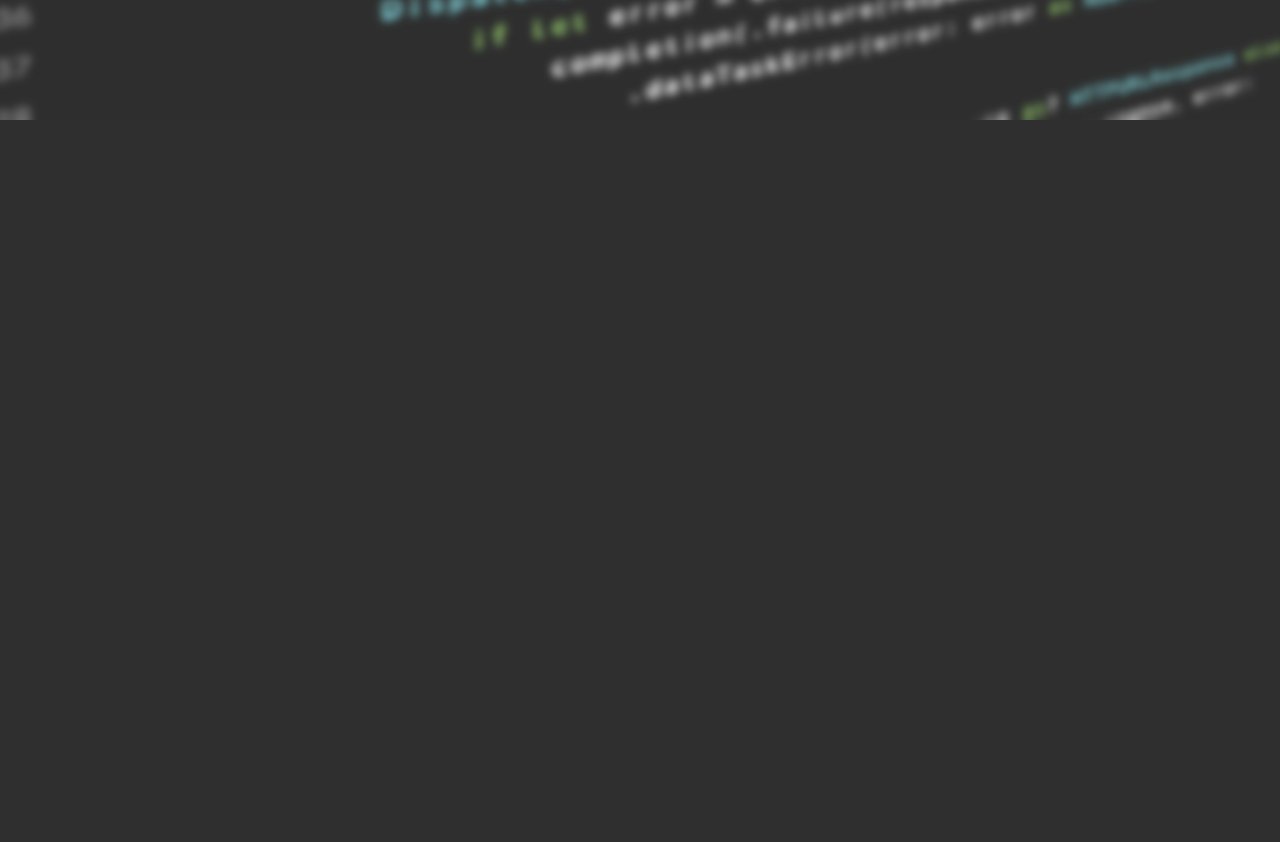
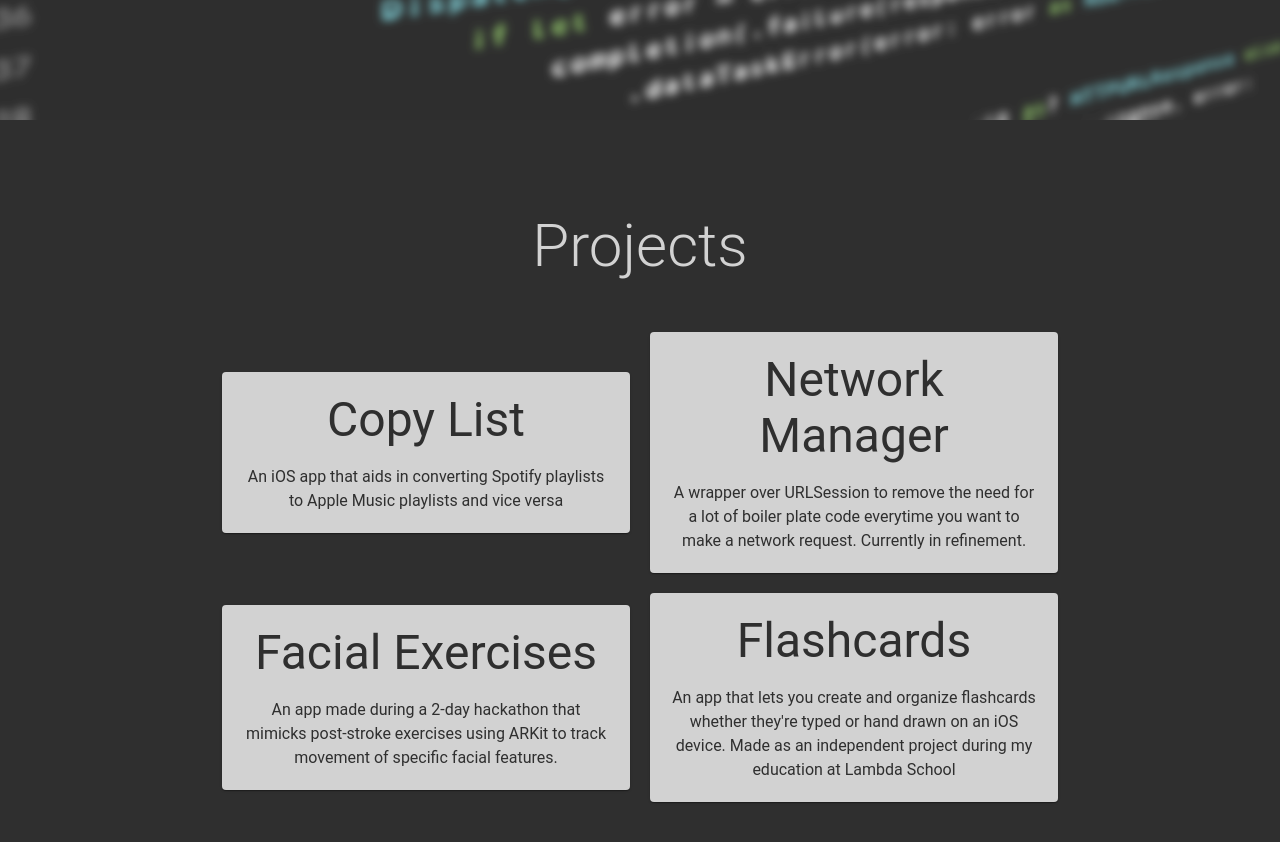
Before and after one commit to samanthagatt/portfolio, a React (Create React App) app: page / in a window 1280 px wide. Shown: the part 680-1522 px from the top of the page. Built offline with nearby package versions, Linux system fonts and the light colour scheme; a web font is replaced by a local one.

Commit message:
Populates Projects section

```diff
--- a/src/components/Home.js
+++ b/src/components/Home.js
@@ -4,7 +4,6 @@ import { Typography, makeStyles } from "@material-ui/core";
 const useStyles = makeStyles(() => ({
   fullScreen: {
     height: "100vh",
-    width: "100vw",
     minHeight: "10em",
     backgroundImage: "url('code.png')",
     backgroundSize: "cover",
@@ -14,8 +13,8 @@ const useStyles = makeStyles(() => ({
     alignItems: "center"
   },
   home: {
-    color: "rgb(200, 200, 200)",
-    textShadow: "0 0 10px rgba(200, 200, 200, 0.4)",
+    color: "rgb(210, 210, 210)",
+    textShadow: "0 0 10px rgba(210, 210, 210, 0.4)",
     display: "inline-flex",
     position: "relative",
     flexDirection: "column",
@@ -43,7 +42,7 @@ const useStyles = makeStyles(() => ({
     to: { width: "100%" }
   },
   "@keyframes blink-cursor": {
-    "from, to": { borderColor: "rgb(200, 200, 200)" },
+    "from, to": { borderColor: "rgb(210, 210, 210)" },
     "50%": { borderColor: "transparent" }
   }
 }));
--- a/src/components/Nav.js
+++ b/src/components/Nav.js
@@ -4,10 +4,10 @@ import MenuIcon from "@material-ui/icons/Menu";
 
 const useStyles = makeStyles(() => ({
   navBar: {
-    backgroundColor: "rgba(200, 200, 200, 0.4)"
+    backgroundColor: "rgba(210, 210, 210, 0.4)"
   },
   navDrawer: {
-    color: "rgb(200, 200, 200)",
+    color: "rgb(210, 210, 210)",
     backgroundColor: "rgb(60, 60, 60)"
   }
 }));
@@ -27,7 +27,7 @@ const Nav = () => {
           onClose={() => setMenuDisplayed(false)}
           onOpen={() => setMenuDisplayed(true)}>
             <List onClick={() => setMenuDisplayed(false)}>
-              {["Home", "Projects", "About", "Contact"].map(text => (
+              {["Home", "Projects", "About"].map(text => (
                 <ListItem button component="a" href={`#${text.toLowerCase()}`} key={text}>
                   <ListItemText primary={text}/>
                 </ListItem>
--- /dev/null
+++ b/src/components/ProjectCard.js
@@ -0,0 +1,34 @@
+import React from "react";
+import { Grid, Card, Typography, makeStyles } from "@material-ui/core";
+
+const useStyles = makeStyles(() => ({
+  card: {
+    backgroundColor: "rgb(210, 210, 210)",
+    color: "rgb(47, 47, 47)",
+    width: "23em",
+    padding: 20,
+    margin: 10,
+    "&:hover": {
+      color: "rgb(40, 40, 40)",
+      backgroundColor: "rgb(180, 180, 180)"
+    }
+  }
+}));
+
+const ProjectCard = ({title, body, link}) => {
+  const classes = useStyles();
+  return (
+    <Grid item
+      component="a"
+      href={link}
+      target="_blank"
+      style={{textDecoration: "none"}}>
+        <Card className={classes.card}>
+          <Typography variant="h3" gutterBottom>{title}</Typography>
+          <Typography variant="body1">{body}</Typography>
+        </Card>
+    </Grid>
+  )
+};
+
+export default ProjectCard;
--- a/src/components/Projects.js
+++ b/src/components/Projects.js
@@ -1,11 +1,44 @@
 import React from "react";
-import { makeStyles } from "@material-ui/core";
+import { makeStyles, Typography, Grid } from "@material-ui/core";
+import ProjectCard from "./ProjectCard";
+
+const projectsArr = [
+  [
+    "Copy List",
+    "An iOS app that aids in converting Spotify playlists to Apple Music playlists and vice versa",
+    "https://github.com/samanthagatt/CopyList"
+  ],
+  [
+    "Network Manager",
+    "A wrapper over URLSession to remove the need for a lot of boiler plate code everytime you want to make a network request. Currently in refinement.",
+    "https://github.com/samanthagatt/NetworkManager"
+  ],
+  [
+    "Facial Exercises",
+    "An app made during a 2-day hackathon that mimicks post-stroke exercises using ARKit to track movement of specific facial features.",
+    "https://github.com/vukrado/Facial-Exercises"
+  ],
+  [
+    "Flashcards",
+    "An app that lets you create and organize flashcards whether they're typed or hand drawn on an iOS device. Made as an independent project during my education at Lambda School",
+    "https://github.com/samanthagatt/Flashcards-App"
+  ]
+  ];
 
 const useStyles = makeStyles(() => ({
   projects: {
     minHeight: "100vh",
     width: "100vw",
-    background: "rgb(47, 47, 47)"
+    background: "rgb(47, 47, 47)",
+    color: "rgb(210, 210, 210)",
+    textAlign: "center"
+  },
+  list: {
+    marginBottom: 30
+  },
+  title: {
+    paddingTop: 90,
+    paddingBottom: 40
   }
 }));
 
@@ -13,7 +46,12 @@ const Projects = () => {
   const classes = useStyles();
   return (
     <section id="projects" className={classes.projects}>
-
+      <Typography className={classes.title} variant="h2">Projects</Typography>
+      <Grid container className={classes.list} justify="center" alignItems="center">
+        {projectsArr.map(([title, body, link]) => (
+          <ProjectCard title={title} body={body} link={link} />
+        ))}
+      </Grid>
     </section>
   )
 };
--- a/src/index.css
+++ b/src/index.css
@@ -1,3 +1,7 @@
+html {
+  background-color: rgb(47, 47, 47);
+}
+
 body {
   margin: 0;
   font-family: -apple-system, BlinkMacSystemFont, 'Segoe UI', 'Roboto', 'Oxygen',
```
